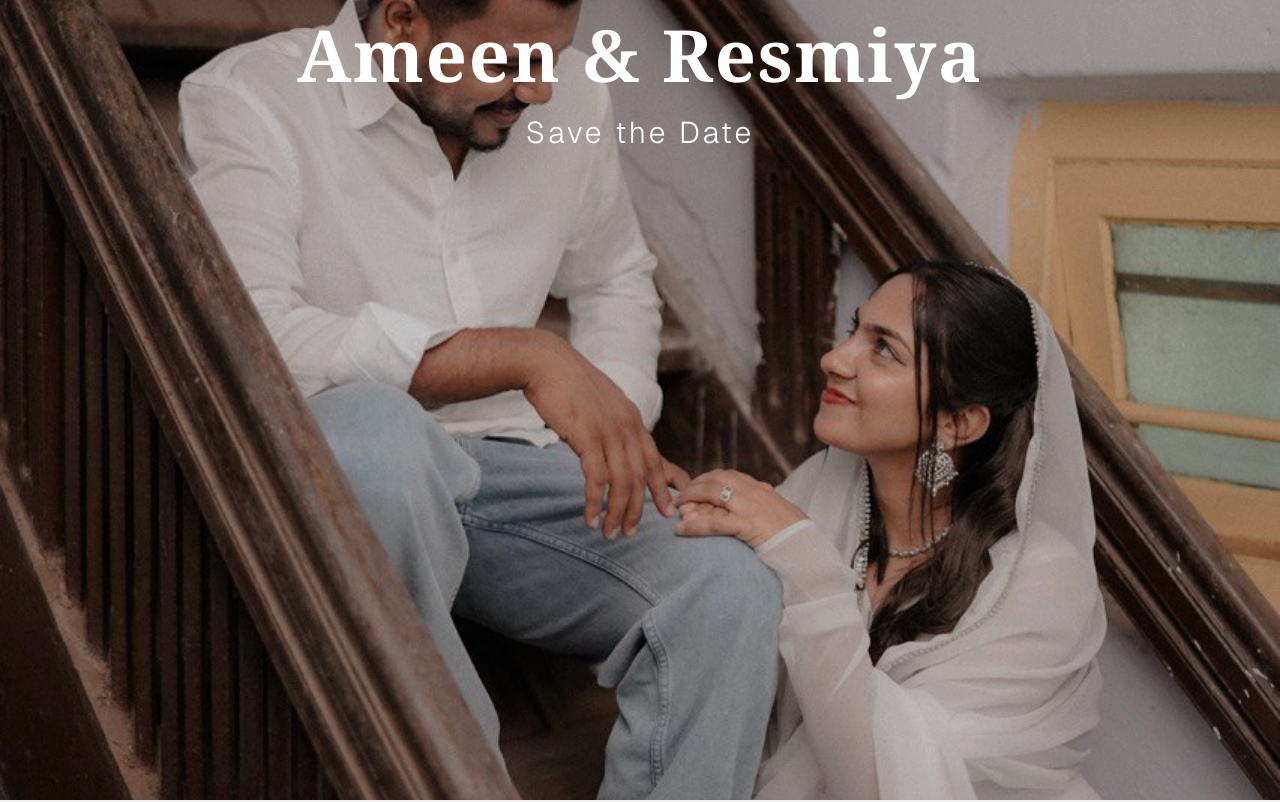
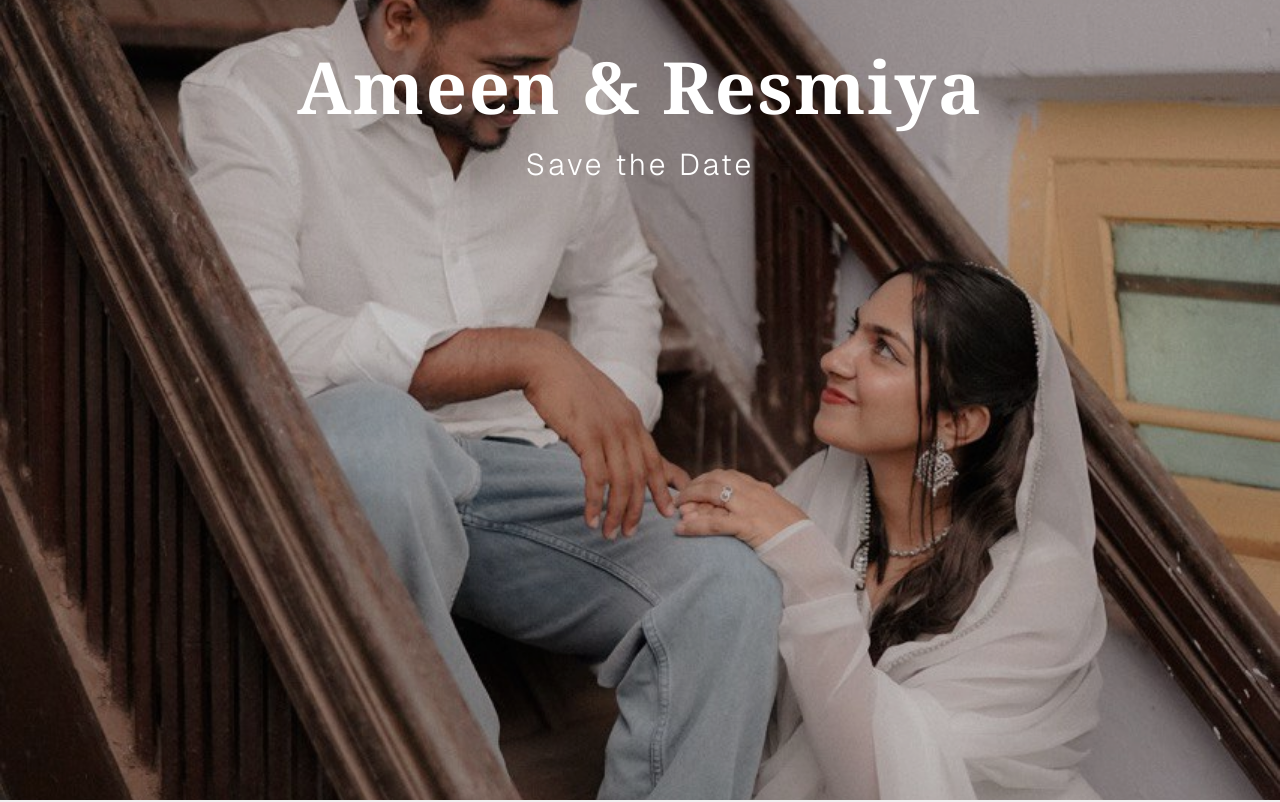
Before and after one commit to NishaMolMC/AmeenWed, a Next.js app: page / in a window 1280 px wide. Shown: the top 802 px of the page. Built offline with nearby package versions, Linux system fonts and the light colour scheme; grey boxes are pictures that could not be loaded.

Commit message:
ameenwed updates

```diff
--- a/src/app/components/hero.tsx
+++ b/src/app/components/hero.tsx
@@ -79,7 +79,7 @@ export default function Hero() {
         />
       </div>
 
-      <div className="relative z-10 flex flex-col items-center justify-center h-full text-center text-white px-6 -mt-80">
+      <div className="relative z-10 flex flex-col items-center justify-center h-full text-center text-white px-6 -mt-72">
         <motion.h1
           className="text-2xl sm:text-4xl md:text-5xl lg:text-6xl xl:text-7xl font-serif font-bold mb-4 tracking-wide leading-tight"
           initial={{ y: 50, opacity: 0 }}
```
